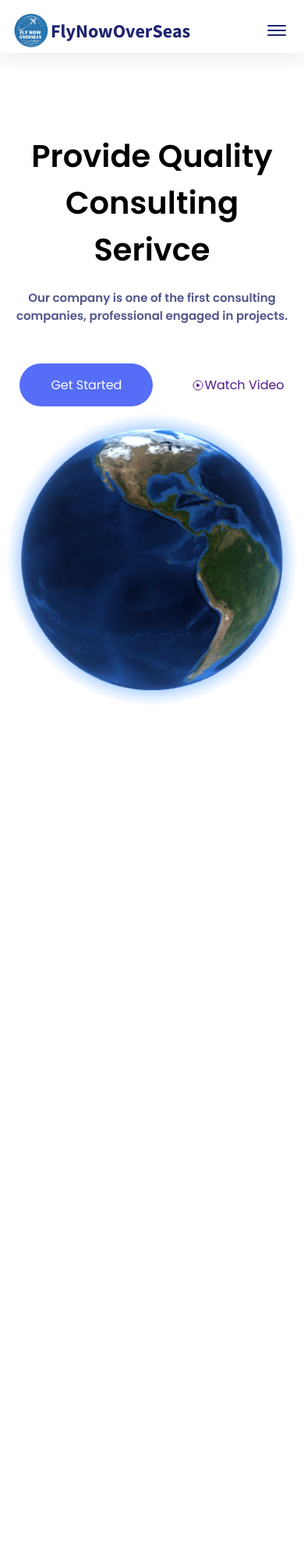
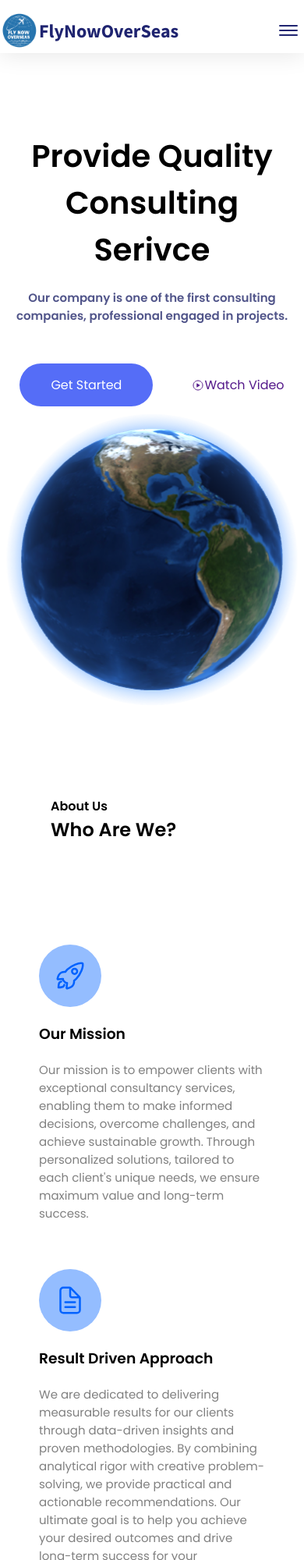
Before and after one commit to Sai2024/FlyNow, a website built with Vite: page index.html in a window 390 px wide. Shown: the top 2000 px of the page at 78% size. Built offline with nearby package versions, Linux system fonts and the light colour scheme; animation ran at ten frames a second.

Commit message:
Added About Section - Responsive

```diff
--- a/assets/style/style.css
+++ b/assets/style/style.css
@@ -172,6 +172,7 @@ body {
 
 .container {
 	padding-inline: 15px;
+	margin: 100px 200px;
 }
 
 
@@ -206,18 +207,18 @@ body {
 	height: 68px;
 }
 
-.header .container {
+.header .nav-container {
 	display: flex;
 	align-items: center;
 	gap: 30px;
 	justify-content: center;
 }
 
-.header .container .navbar.pc {
+.header .nav-container .navbar.pc {
 	margin: 0 150px;
 }
 
-.header .container .logo {
+.header .nav-container .logo {
 	margin-right: 150px;
 }
 
@@ -304,13 +305,15 @@ body {
 
 #home {
 	position: relative;
-	top: 150px;
+	top: 50px;
+	margin-bottom: 150px;
 }
 
 #home .container {
 	display: flex;
 	justify-content: space-evenly;
 	align-items: center;
+	margin: 100px 0;
 }
 
 /* .home-globe {
@@ -369,14 +372,76 @@ canvas {
 }
 
 
+/*---------------------------------------*\
+	# ABOUT SECTION
+\*---------------------------------------*/
+
+
+
+.about-heading {
+	color: #000;
+	margin-bottom: 20px;
+}
+
+.about-text {
+	color: gray;
+	margin: 100px -50px;
+	display: flex;
+	justify-content: space-around;
+	flex-wrap: wrap;
+}
+
+.about {
+	padding: 30px;
+	max-width: 350px;
+	transition: 0.3s;
+	border-radius: 10px;
+}
+
+.about-card_text h3 {
+	margin: 20px 0;
+	color: #000;
+}
+
+.about-card_text p {
+	font-size: 15px;
+}
+
+.about-icon {
+	font-size: 40px;
+	color: #0062ff;
+	background-color: #94bdff;
+	width: fit-content;
+	padding: 20px;
+	transition: 0.3s;
+	border-radius: 50%;
+}
+
+.about:hover {
+	box-shadow: 0 4px 8px 0 rgba(0, 0, 0, 0.2), 0 6px 20px 0 rgba(0, 0, 0, 0.19);
+}
+
+.about:hover .about-icon {
+	color: #fff;
+	background-color: #67CE62;
+}
+
+
+
+
+
+
+
+
+
 
 @media (min-width: 1410px) {
 
-	.header .container .navbar.pc {
+	.header .nav-container .navbar.pc {
 		margin: 0 100px;
 	}
 
-	.header .container .logo {
+	.header .nav-container .logo {
 		margin-right: 0 100px;
 	}
 
@@ -396,11 +461,11 @@ canvas {
 
 @media (max-width: 1277px) {
 
-	.header .container .navbar.pc {
+	.header .nav-container .navbar.pc {
 		margin: 0 50px;
 	}
 
-	.header .container .logo {
+	.header .nav-container .logo {
 		margin-right: 0 50px;
 	}
 
@@ -421,7 +486,7 @@ canvas {
 
 
 @media (max-width: 1110px) {
-/*
+	/*
 	.home-text {
 		left: 0px;
 		width: 70rem;
@@ -435,7 +500,8 @@ canvas {
 	.home-text h4 {
 		text-align: center;
 	}
-/*
+
+	/*
 	.home-globe {
 		position: relative;
 		left: 0px;
@@ -446,11 +512,11 @@ canvas {
 		justify-content: center;
 	}
 
-	.header .container .logo {
+	.header .nav-container .logo {
 		margin: 0;
 	}
 
-	.header .container {
+	.header .nav-container {
 		display: flex;
 		align-items: center;
 		gap: 30px;
@@ -576,4 +642,8 @@ canvas {
 		left: 0;
 	}
 
+	#about .container {
+		margin: 100px 50px;
+	}
+
 }
--- a/index.html
+++ b/index.html
@@ -45,11 +45,11 @@
 
    <header class="header active">
 
-      <div class="container">
+      <div class="nav-container">
 
          <div class="overlay" data-overlay></div>
 
-         <a href="" class="header-logo">
+         <a href="#home" class="header-logo">
             <img src="./assets/images/logo.png" alt="" style="width: 50px;">
             <h1 class="logo">FlyNowOverSeas</h1>
          </a>
@@ -57,7 +57,7 @@
          <nav class="navbar mob" data-navbar>
 
             <div class="navbar-top">
-               <a href="#" class="logo">FlyNowOverSeas</a>
+               <a href="#home" class="logo">FlyNowOverSeas</a>
 
                <button class="nav-close-btn" aria-label="Close Menu" data-nav-close-btn>
                   <ion-icon name="close-outline"></ion-icon>
@@ -67,7 +67,7 @@
             <ul class="navbar-list">
 
                <li class="navbar-item">
-                  <a href="#" class="navbar-link" data-navbar-link>Home</a>
+                  <a href="#home" class="navbar-link" data-navbar-link>Home</a>
                </li>
 
                <li class="navbar-item">
@@ -100,7 +100,7 @@
             <ul class="navbar-list">
 
                <li class="navbar-item">
-                  <a href="#" class="navbar-link" data-navbar-link>Home</a>
+                  <a href="#home" class="navbar-link" data-navbar-link>Home</a>
                </li>
 
                <li class="navbar-item">
@@ -143,10 +143,6 @@
       *- Home Section
     -->
 
-   <main>
-
-      <article>
-
    <section id="home">
 
       <div class="container">
@@ -184,9 +180,76 @@
 
    </section>
 
-      </article>
 
-   </main>
+   <!--
+      *- About Section
+    -->
+
+   <section id="about">
+
+      <div class="container">
+
+         <div class="about-heading">
+
+            <h4>About Us</h4>
+
+            <h1>Who Are We?</h1>
+
+         </div>
+
+         <div class="about-text">
+
+            <div class="about one">
+               <div class="about-icon">
+                  <ion-icon name="rocket-outline"></ion-icon>
+               </div>
+               <div class="about-card_text">
+
+                  <h3>Our Mission</h3>
+
+                  <p>Our mission is to empower clients with exceptional consultancy services, enabling them to make
+                     informed decisions, overcome challenges, and achieve sustainable growth. Through personalized
+                     solutions, tailored to each client's unique needs, we ensure maximum value and long-term success.
+                  </p>
+
+               </div>
+            </div>
+            <div class="about two">
+               <div class="about-icon">
+                  <ion-icon name="document-text-outline"></ion-icon>
+               </div>
+               <div class="about-card_text">
+
+                  <h3>Result Driven Approach</h3>
+
+                  <p>We are dedicated to delivering measurable results for our clients through data-driven insights and
+                     proven methodologies. By combining analytical rigor with creative problem-solving, we provide
+                     practical and actionable recommendations. Our ultimate goal is to help you achieve your desired
+                     outcomes and drive long-term success for your organization.</p>
+
+               </div>
+            </div>
+            <div class="about three">
+               <div class="about-icon">
+                  <ion-icon name="people-outline"></ion-icon>
+               </div>
+               <div class="about-card_text">
+
+                  <h3>Client-Centric Approach</h3>
+
+                  <p>We prioritize strong client relationships as the cornerstone of successful consultancy engagements.
+                     Our client-centric approach involves understanding your goals, challenges, and aspirations. Through
+                     close collaboration, we ensure our solutions align with your strategic vision and deliver tangible
+                     outcomes.</p>
+
+               </div>
+            </div>
+
+         </div>
+
+      </div>
+
+   </section>
 
 
 
```
Lines whose indentation alone changed are shown as unchanged.
